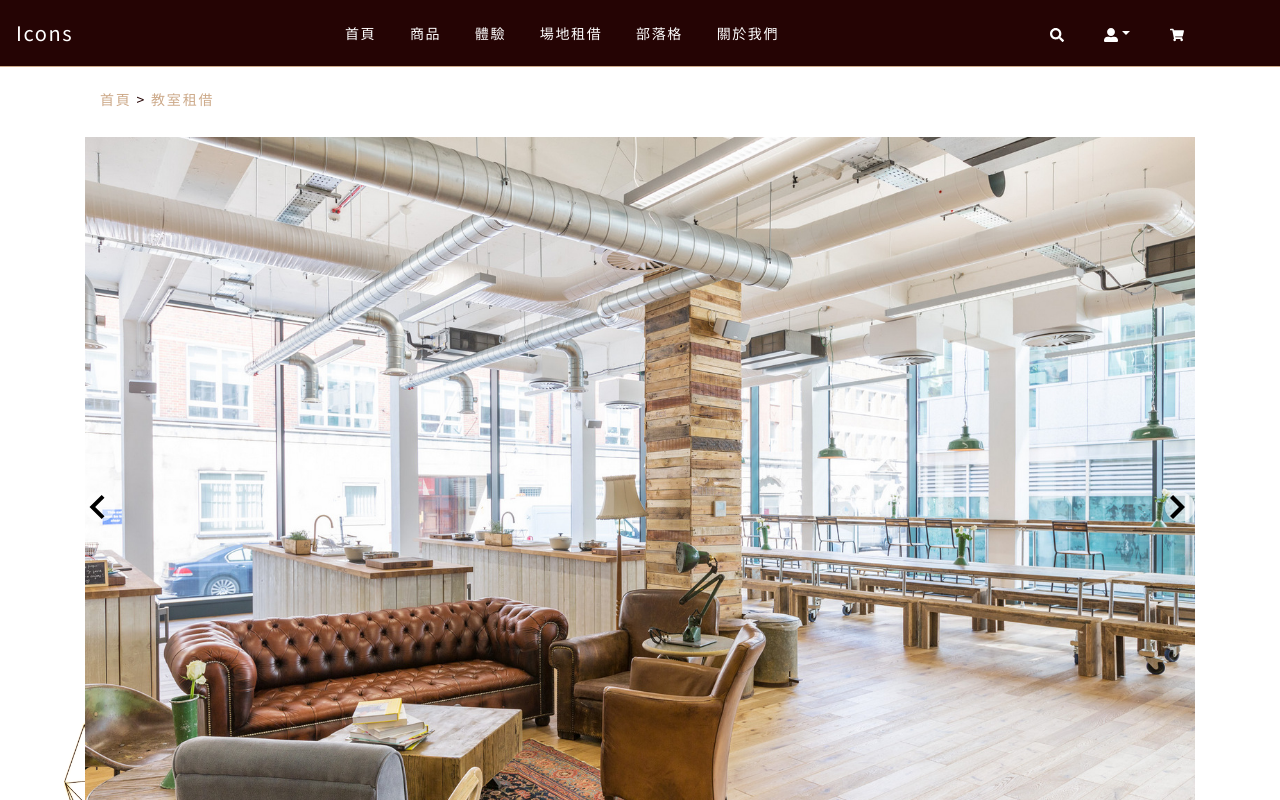
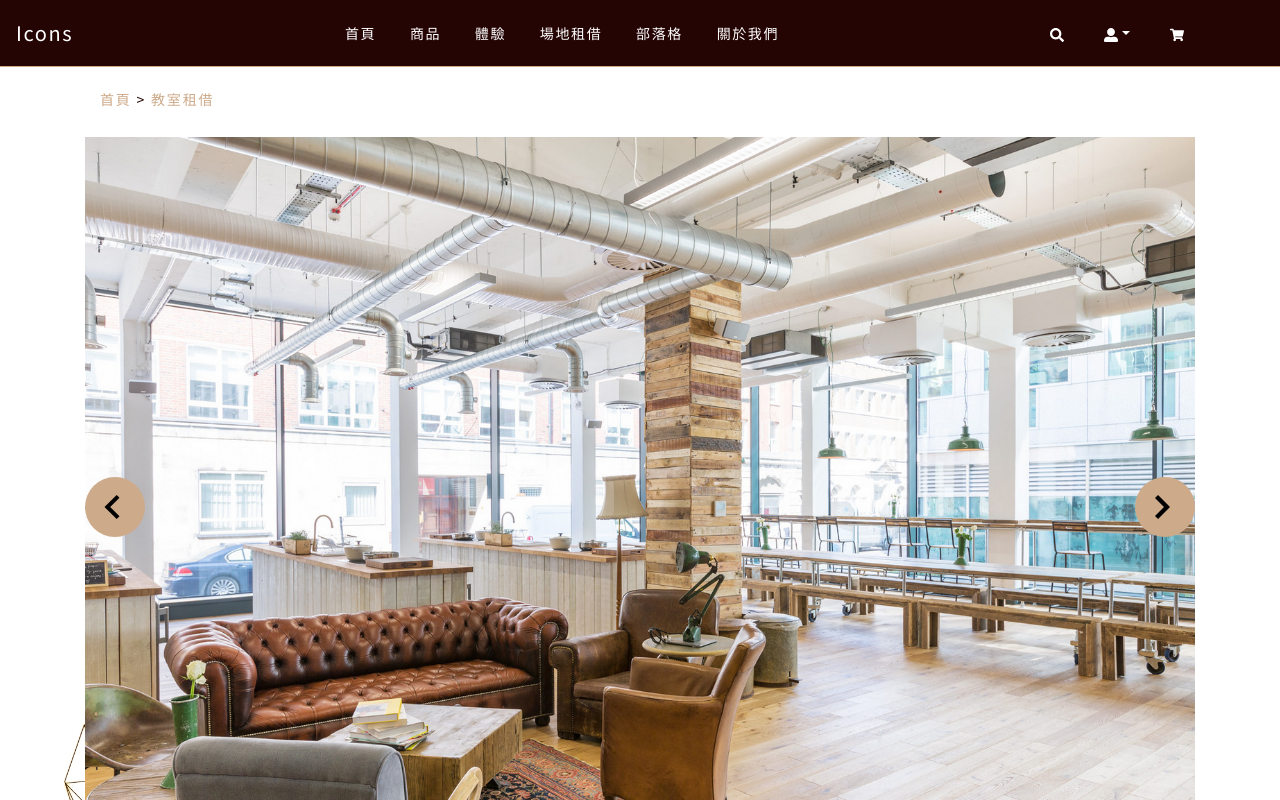
Before and after one commit to linyu0801/react-topic, a React (Create React App) app: page /studioRent/studioIntro1 in a window 1280 px wide. Shown: the top 800 px of the page. Built offline with nearby package versions, Linux system fonts and the light colour scheme.

Commit message:
slide button

```diff
--- a/src/styles/studioIntro.scss
+++ b/src/styles/studioIntro.scss
@@ -220,6 +220,12 @@ small {
   justify-content: center;
 }
 
+.react-slideshow-container button.default-nav {
+  background: #cdaa8a;
+  height: 60px;
+  width: 60px;
+}
+
 @media (max-width: 415px), print {
   .studioClassA,
   .IntroTitle {
```
Also changed, not shown: 1 other file (tests, documents, lock files or other folders).
